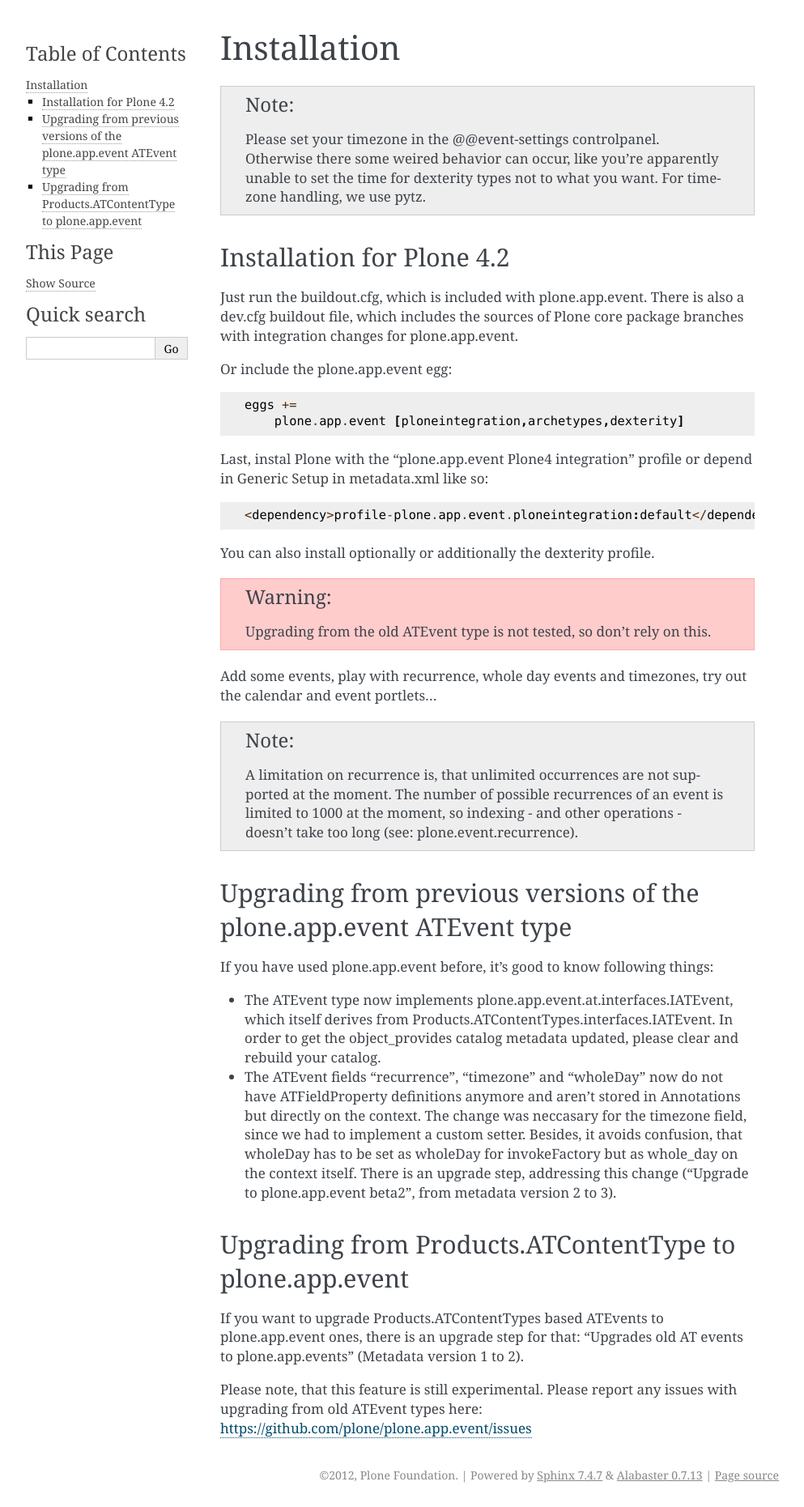
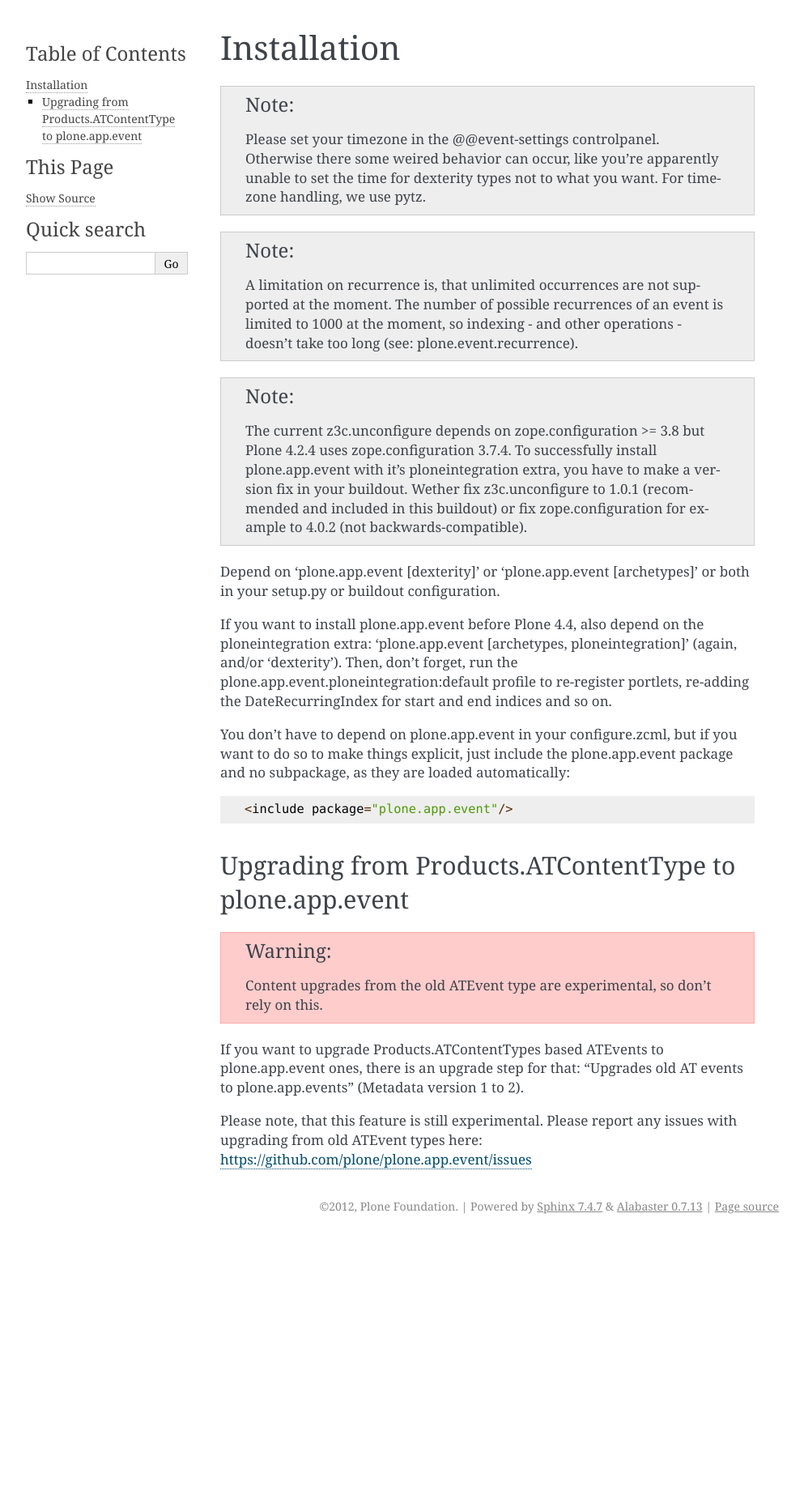
Before and after one commit to plone/plone.app.event, a Sphinx documentation site: the page built from docs/installation.rst, in a window 1280 px wide. Shown: the whole page at 81% size, without its empty margins (148-1141 px from the left). Built offline with Sphinx 7.4.7, drawn with Linux system fonts in a browser that asks for light colours; after the commit the page ends 1529 px from its top, so only the background shows below that.

Commit message:
better installation notes only in docs/installation.rst. include for pypi in setup.py

```diff
--- a/docs/installation.rst
+++ b/docs/installation.rst
@@ -8,61 +8,43 @@
   use pytz.
 
 
-Installation for Plone 4.2
---------------------------
-
-Just run the buildout.cfg, which is included with plone.app.event. There is
-also a dev.cfg buildout file, which includes the sources of Plone core
-package branches with integration changes for plone.app.event.
-
-Or include the plone.app.event egg::
-
-  eggs +=
-      plone.app.event [ploneintegration,archetypes,dexterity]
-
-Last, instal Plone with the "plone.app.event Plone4 integration" profile or
-depend in Generic Setup in metadata.xml like so::
-
-  <dependency>profile-plone.app.event.ploneintegration:default</dependency>
-
-You can also install optionally or additionally the dexterity profile.
-
-
-.. warning::
-  Upgrading from the old ATEvent type is not tested, so don't rely on this.
-
-Add some events, play with recurrence, whole day events and timezones, try out
-the calendar and event portlets...
-
-
 .. note::
   A limitation on recurrence is, that unlimited occurrences are not supported
   at the moment. The number of possible recurrences of an event is limited to
   1000 at the moment, so indexing - and other operations - doesn't take too
   long (see: plone.event.recurrence).
 
+.. note::
+  The current z3c.unconfigure depends on zope.configuration >= 3.8 but Plone
+  4.2.4 uses zope.configuration 3.7.4. To successfully install plone.app.event
+  with it's ploneintegration extra, you have to make a version fix in your
+  buildout. Wether fix z3c.unconfigure to 1.0.1 (recommended and included in
+  this buildout) or fix zope.configuration for example to 4.0.2 (not
+  backwards-compatible).
 
-Upgrading from previous versions of the plone.app.event ATEvent type
---------------------------------------------------------------------
 
-If you have used plone.app.event before, it's good to know following things:
+Depend on 'plone.app.event [dexterity]' or 'plone.app.event [archetypes]' or
+both in your setup.py or buildout configuration.
 
-- The ATEvent type now implements plone.app.event.at.interfaces.IATEvent, which
-  itself derives from Products.ATContentTypes.interfaces.IATEvent. In order to
-  get the object_provides catalog metadata updated, please clear and rebuild
-  your catalog.
+If you want to install plone.app.event before Plone 4.4, also depend on the
+ploneintegration extra: 'plone.app.event [archetypes, ploneintegration]'
+(again, and/or 'dexterity'). Then, don't forget, run the
+plone.app.event.ploneintegration:default profile to re-register portlets,
+re-adding the DateRecurringIndex for start and end indices and so on.
 
-- The ATEvent fields "recurrence", "timezone" and "wholeDay" now do not have
-  ATFieldProperty definitions anymore and aren't stored in Annotations but
-  directly on the context. The change was neccasary for the timezone field,
-  since we had to implement a custom setter. Besides, it avoids confusion, that
-  wholeDay has to be set as wholeDay for invokeFactory but as whole_day on the
-  context itself.  There is an upgrade step, addressing this change ("Upgrade
-  to plone.app.event beta2", from metadata version 2 to 3).
+You don't have to depend on plone.app.event in your configure.zcml, but if you
+want to do so to make things explicit, just include the plone.app.event package
+and no subpackage, as they are loaded automatically::
+
+    <include package="plone.app.event"/>
 
 
 Upgrading from Products.ATContentType to plone.app.event
 --------------------------------------------------------
+
+.. warning::
+  Content upgrades from the old ATEvent type are experimental, so don't rely
+  on this.
 
 If you want to upgrade Products.ATContentTypes based ATEvents to
 plone.app.event ones, there is an upgrade step for that: "Upgrades old AT
--- a/setup.py
+++ b/setup.py
@@ -7,6 +7,8 @@
       version=version,
       description="The Plone calendar framework",
       long_description=open("README.rst").read()
+                       + "\n" +
+                       open(os.path.join('docs', 'installation.rst')).read()
                        + "\n" +
                        open(os.path.join('docs', 'contributors.rst')).read()
                        + '\n' +
```
Also changed, not shown: README.rst (+0 -49 lines).
